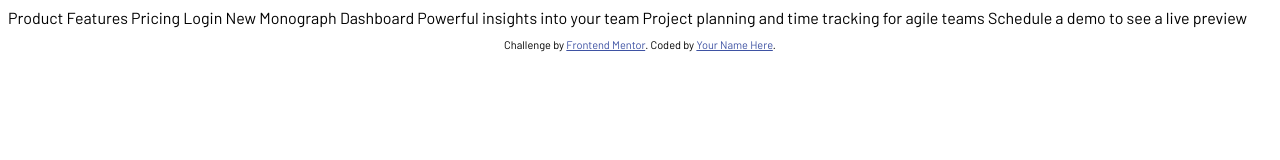
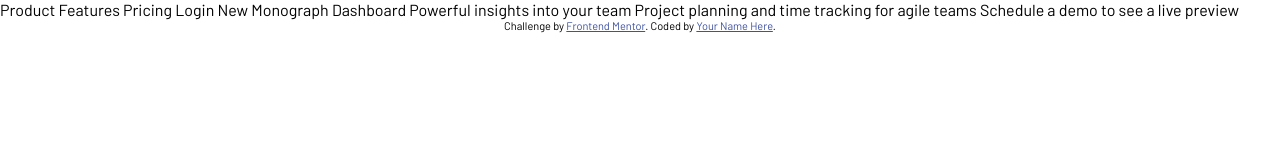
Before and after one commit to abe-m1/project-tracking-intro-component, a website: page index.html in a window 1280 px wide. Drawn offline with Linux system fonts and the light colour scheme.

Commit message:
style reset

```diff
--- a/scss/main.scss
+++ b/scss/main.scss
@@ -1,5 +1,19 @@
 @import url('https://fonts.googleapis.com/css2?family=Barlow+Condensed:wght@400;700&display=swap');
 @import url('https://fonts.googleapis.com/css2?family=Barlow:wght@400&display=swap');
+
+//reset
+*,
+*::before,
+*::after {
+  margin: 0;
+  padding: 0;
+  outline: 0;
+  box-sizing: border-box;
+}
+
+img {
+  width: 100%;
+}
 
 body {
   font-family: 'Barlow', sans-serif;
```
Also changed, not shown: css/style.css.
